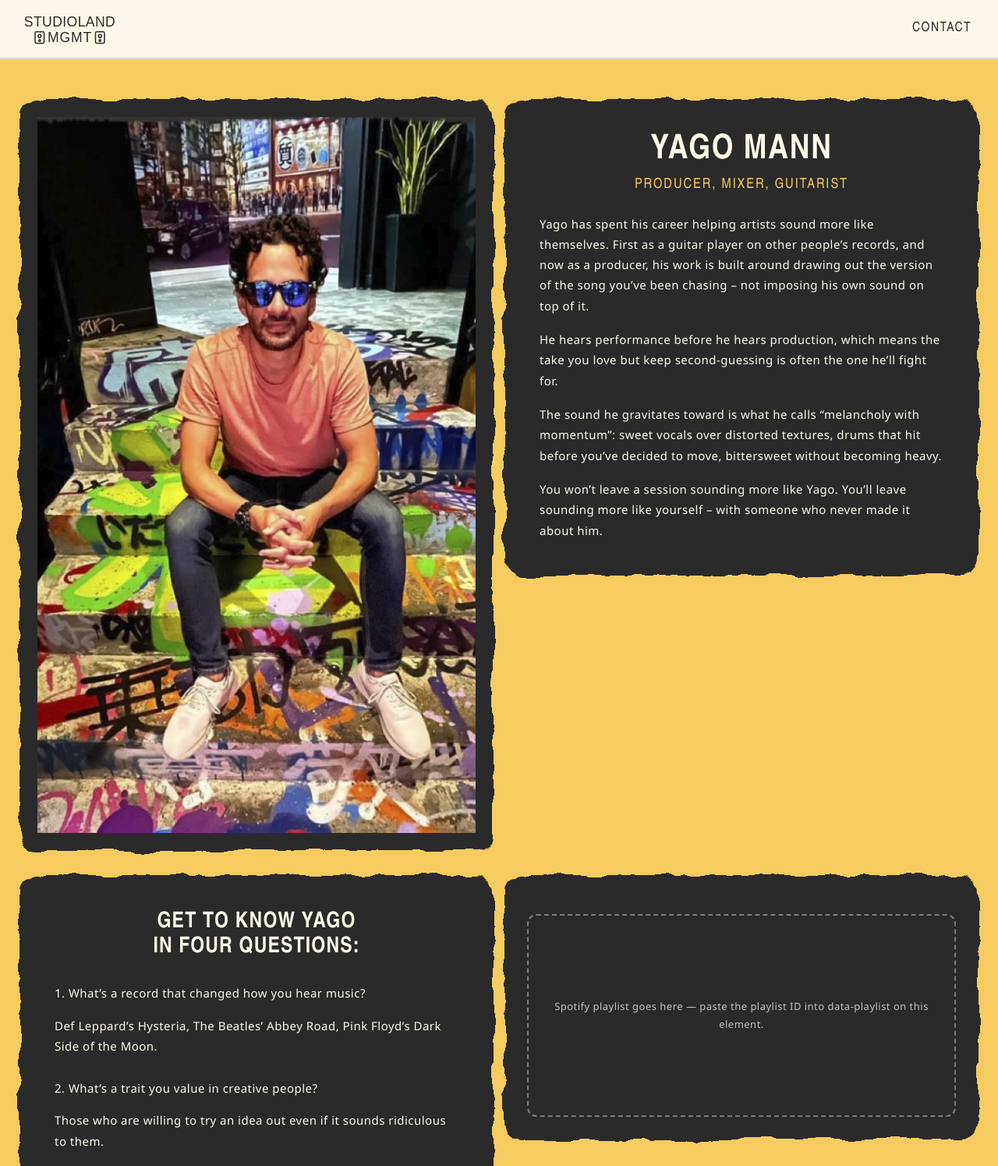
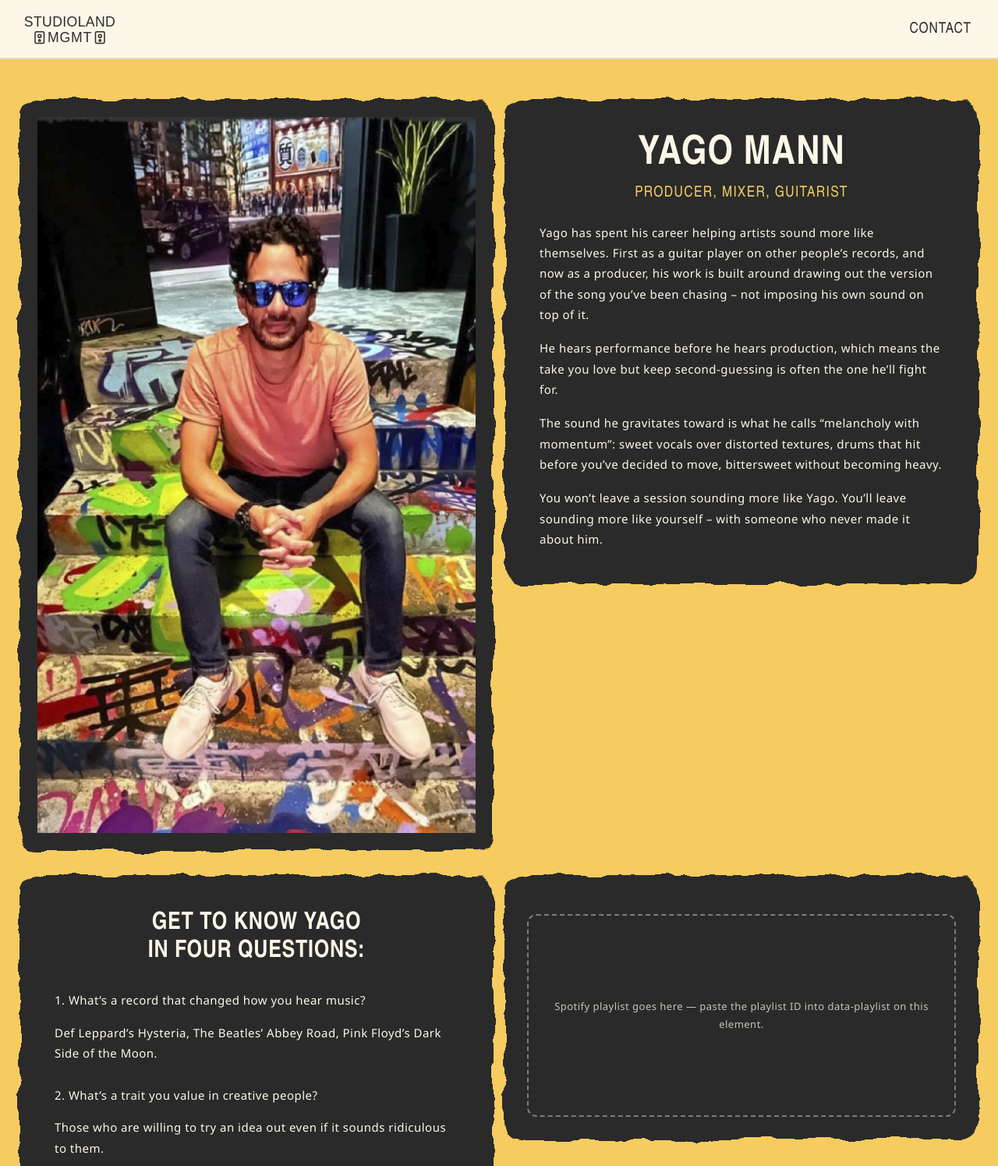
Before and after one commit to carlbahner-web/pinball, a plain HTML site: page site/yago-mann.html in a window 1280 px wide. Shown: the top 1495 px of the page at 78% size. Drawn offline with Linux system fonts and the light colour scheme; a web font is replaced by a local one.

Commit message:
Tune the display type scale to DW Fairfield
With the real face rendering, its smaller cap-height per em left the
headlines reading light and its built-in spacing made the added tracking
too airy. Sizes up ~15%, display tracking down to 0.02em, and the role
line and nav tracking pulled in to match.

Co-Authored-By: Claude Opus 5 <noreply@anthropic.com>
Claude-Session: https://claude.ai/code/session_01SdtJabqVDudFuFoWd9Pztb

```diff
--- a/site/engineer.css
+++ b/site/engineer.css
@@ -33,7 +33,7 @@
   --font-body:    "TAY Wingman",
                   "Avenir Next", "Segoe UI", system-ui, sans-serif;
 
-  --display-track: 0.04em;   /* letter-spacing on headings */
+  --display-track: 0.02em;   /* letter-spacing on headings */
   --body-track:    0.03em;   /* letter-spacing on body copy */
 
   /* ---- Layout ---- */
@@ -156,8 +156,8 @@ a   { color: inherit; text-decoration: none; }
   display: flex;
   gap: 28px;
   font-family: var(--font-display);
-  font-size: 17px;
-  letter-spacing: 0.09em;
+  font-size: 19px;
+  letter-spacing: 0.05em;
   text-transform: uppercase;
 }
 
@@ -216,8 +216,8 @@ a   { color: inherit; text-decoration: none; }
 .name-block h1 {
   margin: 0;
   font-family: var(--font-display);
-  font-size: clamp(34px, 3.4vw, 46px);
-  line-height: 1;
+  font-size: clamp(38px, 4vw, 54px);
+  line-height: 1.05;
   letter-spacing: var(--display-track);
   text-transform: uppercase;
 }
@@ -225,8 +225,8 @@ a   { color: inherit; text-decoration: none; }
 .name-block p {
   margin: 10px 0 0;
   font-family: var(--font-display);
-  font-size: clamp(15px, 1.4vw, 19px);
-  letter-spacing: 0.11em;
+  font-size: clamp(16px, 1.5vw, 21px);
+  letter-spacing: 0.07em;
   text-transform: uppercase;
   color: var(--accent);
 }
@@ -254,8 +254,8 @@ a   { color: inherit; text-decoration: none; }
 .spotify-card h2 {
   margin: 0 0 30px;
   font-family: var(--font-display);
-  font-size: clamp(24px, 2.2vw, 31px);
-  line-height: 1.15;
+  font-size: clamp(26px, 2.4vw, 34px);
+  line-height: 1.2;
   letter-spacing: var(--display-track);
   text-transform: uppercase;
   text-align: center;
@@ -365,8 +365,8 @@ a   { color: inherit; text-decoration: none; }
   text-align: center;
   padding: 16px;
   font-family: var(--font-display);
-  font-size: 13px;
-  letter-spacing: 0.1em;
+  font-size: 14px;
+  letter-spacing: 0.06em;
   text-transform: uppercase;
 }
 
@@ -449,7 +449,7 @@ a   { color: inherit; text-decoration: none; }
   .spotify-card > * { position: relative; z-index: 1; }
 
   .name-block { padding-top: 30px; padding-bottom: 30px; }
-  .name-block h1 { font-size: 34px; }
+  .name-block h1 { font-size: 38px; }
 
   /* yellow breathing room between the bands */
   .photo-card { padding: 30px 24px; }
@@ -482,7 +482,7 @@ a   { color: inherit; text-decoration: none; }
 }
 
 @media (max-width: 420px) {
-  .name-block h1 { font-size: 29px; }
+  .name-block h1 { font-size: 32px; }
   .bio-body p, .qa dt, .qa dd { font-size: 14px; }
 }
 
```
